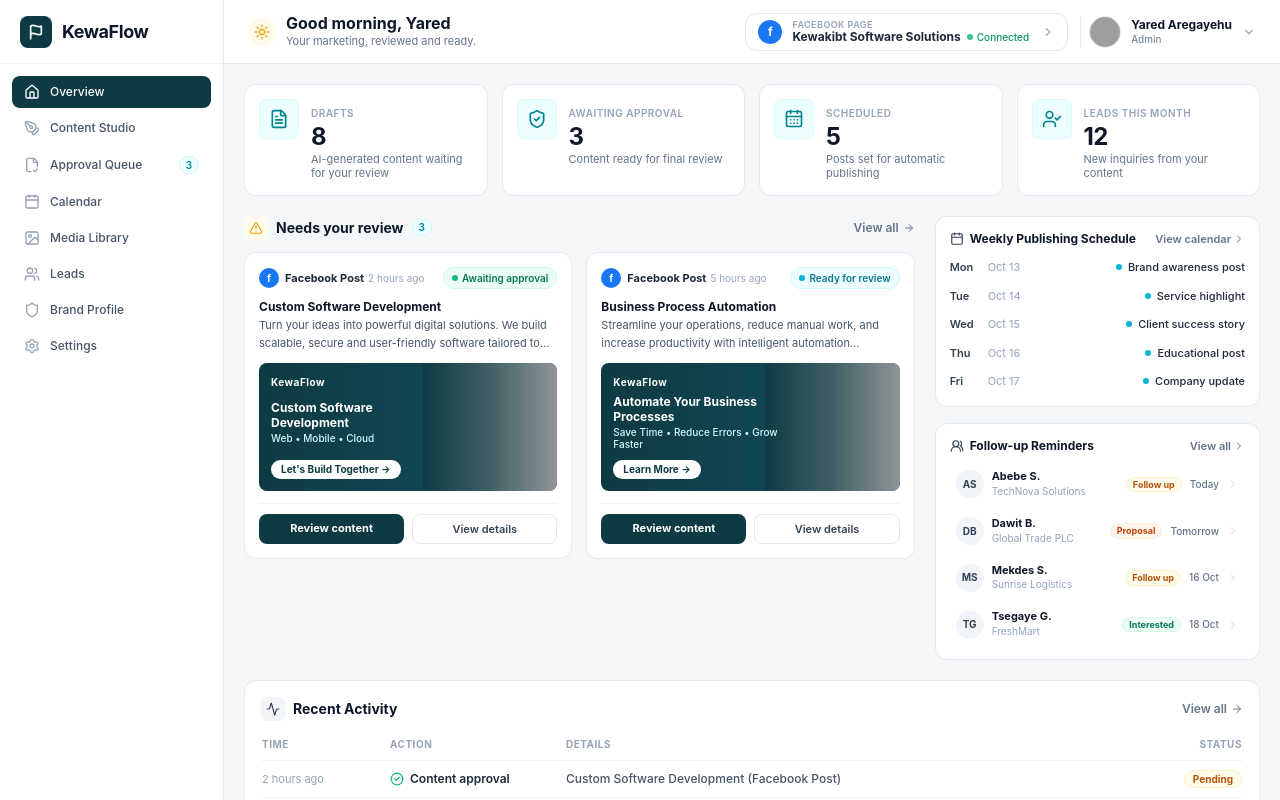
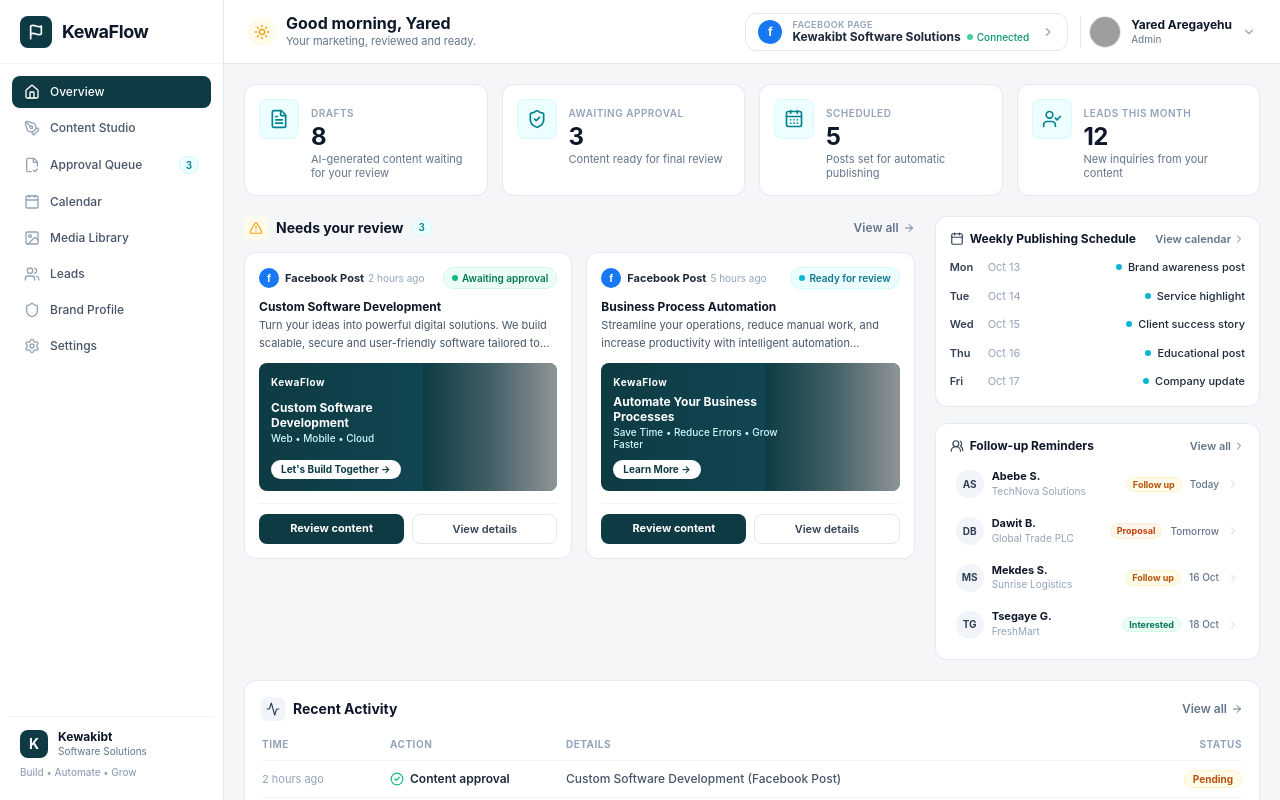
Before and after one commit to yared2124/kewaflow, a Next.js app: page /dashboard in a window 1280 px wide. Shown: the top 800 px of the page. Built offline with nearby package versions, Linux system fonts and the light colour scheme; grey boxes are pictures that could not be loaded.

Commit message:
fix(layout): make sidebar and top header fixed in place with independent content scroll

```diff
--- a/src/app/(dashboard)/layout.tsx
+++ b/src/app/(dashboard)/layout.tsx
@@ -38,9 +38,10 @@
   ];
 
   return (
-    <div className="flex min-h-screen bg-kewa-bg">
-      {/* Compact Sidebar */}
-      <aside className="w-56 bg-white border-r border-slate-200 flex flex-col justify-between shrink-0">
+    // Fixed viewport height: prevents whole-page scrolling
+    <div className="h-screen w-screen overflow-hidden flex bg-kewa-bg">
+      {/* 1. Fixed Left Sidebar */}
+      <aside className="w-56 h-screen sticky top-0 bg-white border-r border-slate-200 flex flex-col justify-between shrink-0 z-30 select-none">
         <div>
           {/* Logo Header */}
           <div className="h-16 flex items-center px-5 gap-2.5 border-b border-slate-100">
@@ -64,10 +65,12 @@
           </div>
 
           {/* Navigation Links with Dynamic Active State */}
-          <nav className="p-3 space-y-1">
+          <nav className="p-3 space-y-1 overflow-y-auto">
             {navItems.map((item) => {
               const Icon = item.icon;
-              const isActive = pathname === item.href || (item.href !== "/dashboard" && pathname?.startsWith(item.href));
+              const isActive =
+                pathname === item.href ||
+                (item.href !== "/dashboard" && pathname?.startsWith(item.href));
 
               return (
                 <Link
@@ -80,7 +83,11 @@
                   }`}
                 >
                   <div className="flex items-center gap-2.5">
-                    <Icon className={`w-4 h-4 ${isActive ? "text-white" : "text-slate-400"}`} />
+                    <Icon
+                      className={`w-4 h-4 ${
+                        isActive ? "text-white" : "text-slate-400"
+                      }`}
+                    />
                     <span>{item.label}</span>
                   </div>
                   {item.badge && (
@@ -119,10 +126,10 @@
         </div>
       </aside>
 
-      {/* Main Content Area */}
-      <div className="flex-1 flex flex-col min-w-0">
-        {/* Compact Top Header */}
-        <header className="h-16 bg-white border-b border-slate-200 px-6 flex items-center justify-between shrink-0">
+      {/* 2. Main Area: Fixed Header + Scrollable Body */}
+      <div className="flex-1 h-screen flex flex-col min-w-0 overflow-hidden">
+        {/* Fixed Top Header (Never scrolls away) */}
+        <header className="h-16 sticky top-0 z-20 bg-white border-b border-slate-200 px-6 flex items-center justify-between shrink-0 shadow-2xs">
           {/* Greeting */}
           <div className="flex items-center gap-2.5">
             <div className="w-7 h-7 rounded-full bg-amber-50 flex items-center justify-center text-amber-500">
@@ -185,8 +192,8 @@
           </div>
         </header>
 
-        {/* Page Body */}
-        <main className="flex-1 overflow-y-auto p-5">{children}</main>
+        {/* 3. Scrollable Page Body (Only content area scrolls) */}
+        <main className="flex-1 overflow-y-auto p-5 scroll-smooth">{children}</main>
       </div>
     </div>
   );
```
